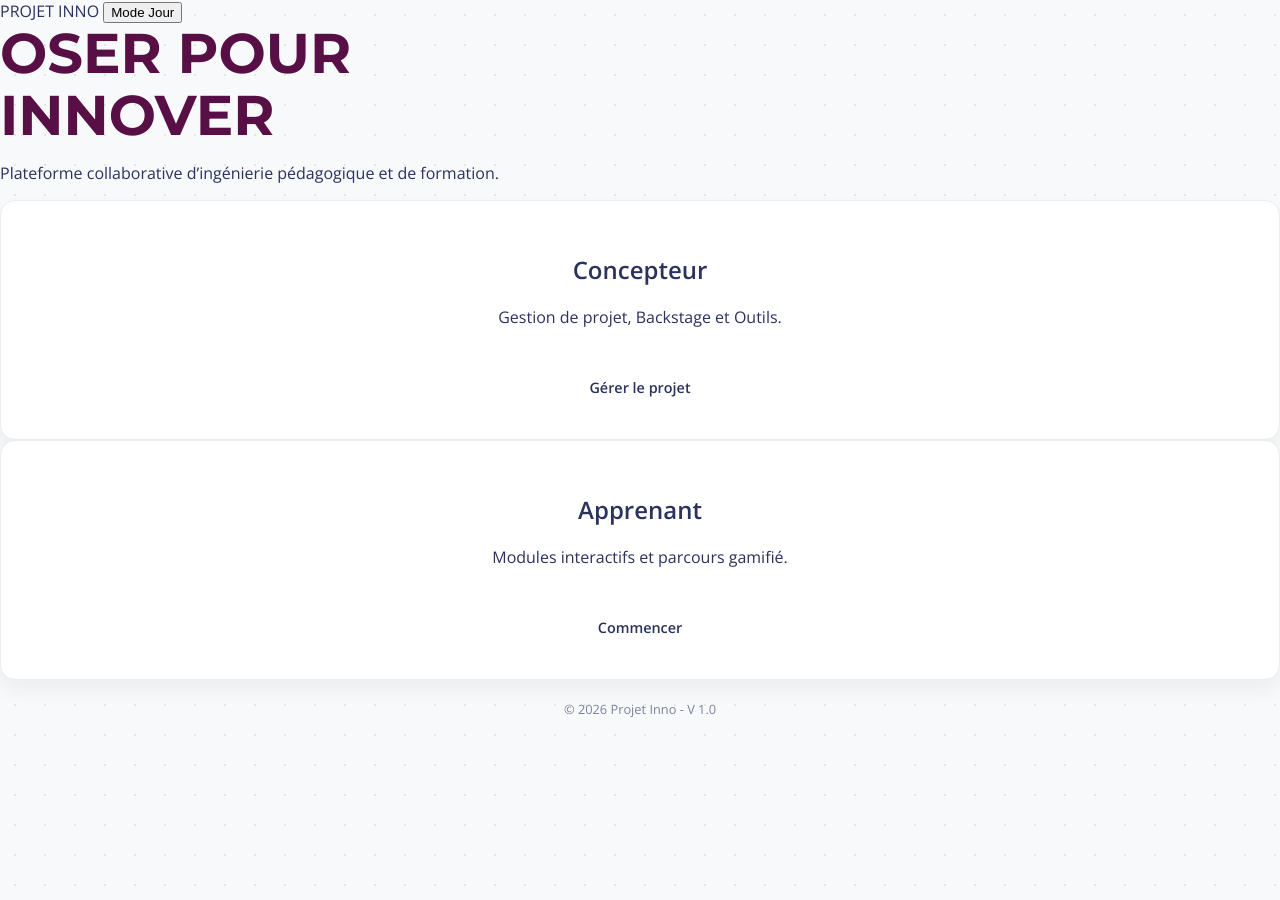
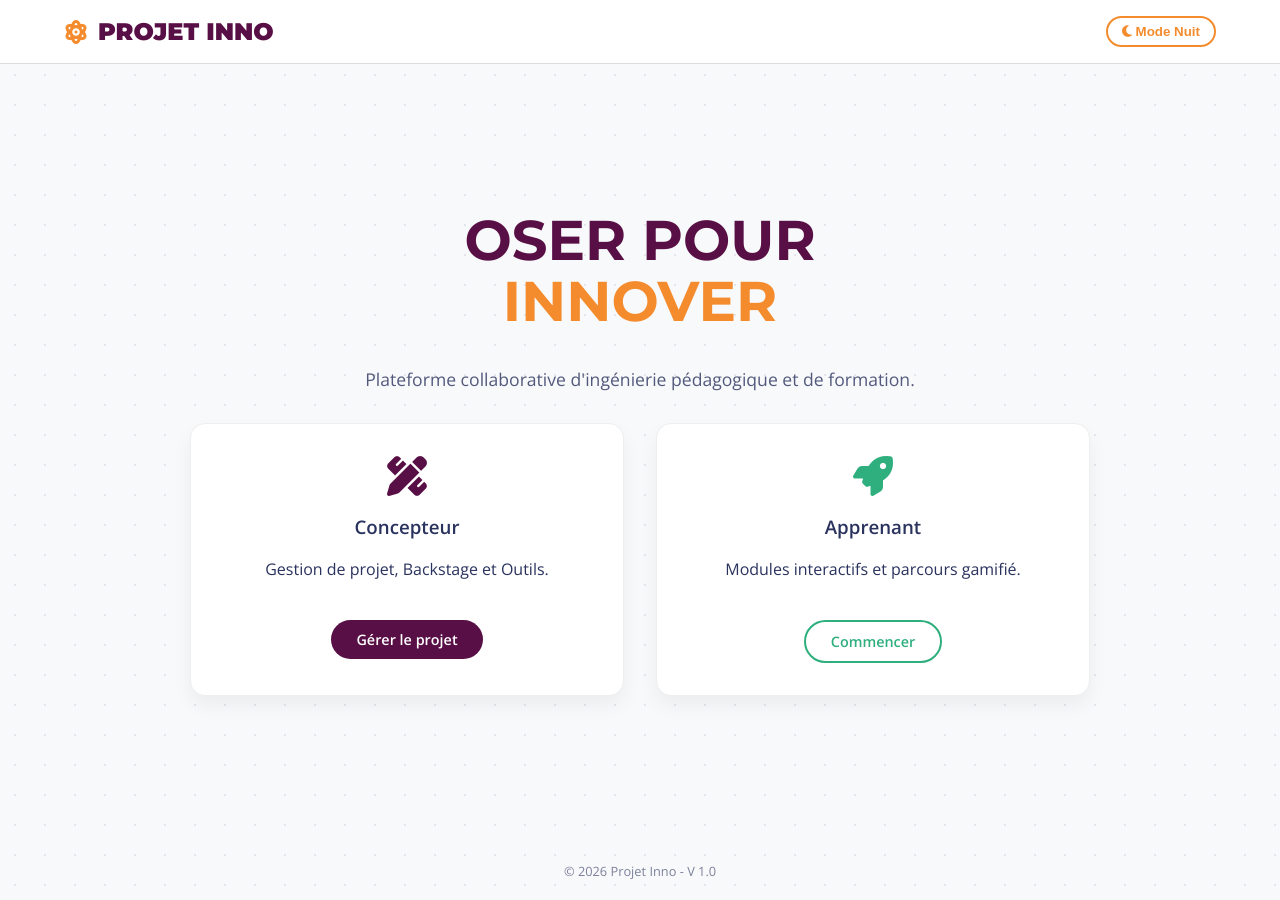
Before and after one commit to Tyrulfr/projet_inno_pui, a Jekyll site: the page built from index.md, in a window 1280 px wide. Built offline with Jekyll 4.4.1, drawn with Linux system fonts in a browser that asks for light colours.

Commit message:
Revamp homepage layout and content
Updated the homepage layout and content for 'PROJET INNO'. Added navigation, hero section, and improved card interactions.

```diff
--- a/index.md
+++ b/index.md
@@ -1,29 +1,36 @@
 ---
 layout: default
-title: OSER POUR INNOVER
+title: "PROJET INNO | Accueil"
 ---
-<header class="topbar">
-  <a class="brand" href="{{ '/' | relative_url }}">PROJET INNO</a>
-  <button class="mode" type="button" id="toggleTheme">Mode Jour</button>
-</header>
+<nav class="navbar">
+  <div class="logo">
+    <i class="fa-solid fa-atom" style="color: var(--orange);"></i> PROJET INNO
+  </div>
 
-<main class="home">
-  <h1>OSER POUR<br>INNOVER</h1>
-  <p class="lead">Plateforme collaborative d’ingénierie pédagogique et de formation.</p>
+  <button class="theme-btn" type="button" onclick="toggleTheme()">
+    <i class="fa-solid fa-moon"></i> Mode Nuit
+  </button>
+</nav>
 
-  <section class="cards">
-    <article class="card">
-      <h2>Concepteur</h2>
+<section class="hero">
+  <h1>OSER POUR<br><span style="color: var(--orange);">INNOVER</span></h1>
+  <p class="subtitle">Plateforme collaborative d'ingénierie pédagogique et de formation.</p>
+
+  <div class="cards-container">
+    <div class="card" onclick="window.location.href='{{ '/dashboard.html' | relative_url }}'">
+      <i class="fa-solid fa-pen-ruler icon concepteur-icon"></i>
+      <h3>Concepteur</h3>
       <p>Gestion de projet, Backstage et Outils.</p>
-      <a class="btn" href="{{ '/pages/concepteur/index.html' | relative_url }}">Gérer le projet</a>
-    </article>
+      <span class="btn btn-primary">Gérer le projet</span>
+    </div>
 
-    <article class="card">
-      <h2>Apprenant</h2>
+    <div class="card" onclick="window.location.href='{{ '/pages/apprenant/portal.html' | relative_url }}'">
+      <i class="fa-solid fa-rocket icon user-icon"></i>
+      <h3>Apprenant</h3>
       <p>Modules interactifs et parcours gamifié.</p>
-      <a class="btn" href="{{ '/pages/apprenant/cours/portal.html' | relative_url }}">Commencer</a>
-    </article>
-  </section>
+      <span class="btn btn-outline">Commencer</span>
+    </div>
+  </div>
+</section>
 
-  <footer class="footer">© 2026 Projet Inno - V 1.0</footer>
-</main>
+<footer>&copy; 2026 Projet Inno - V 1.0</footer>
```
